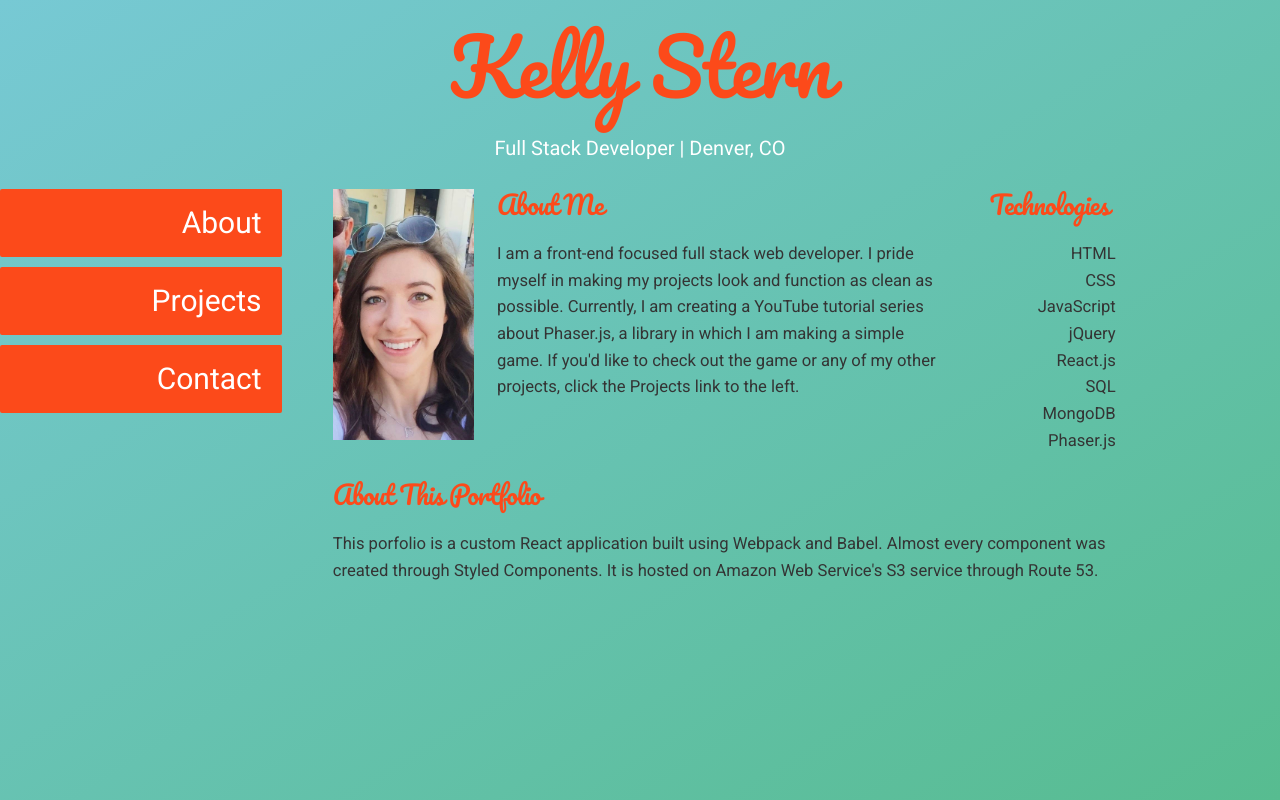
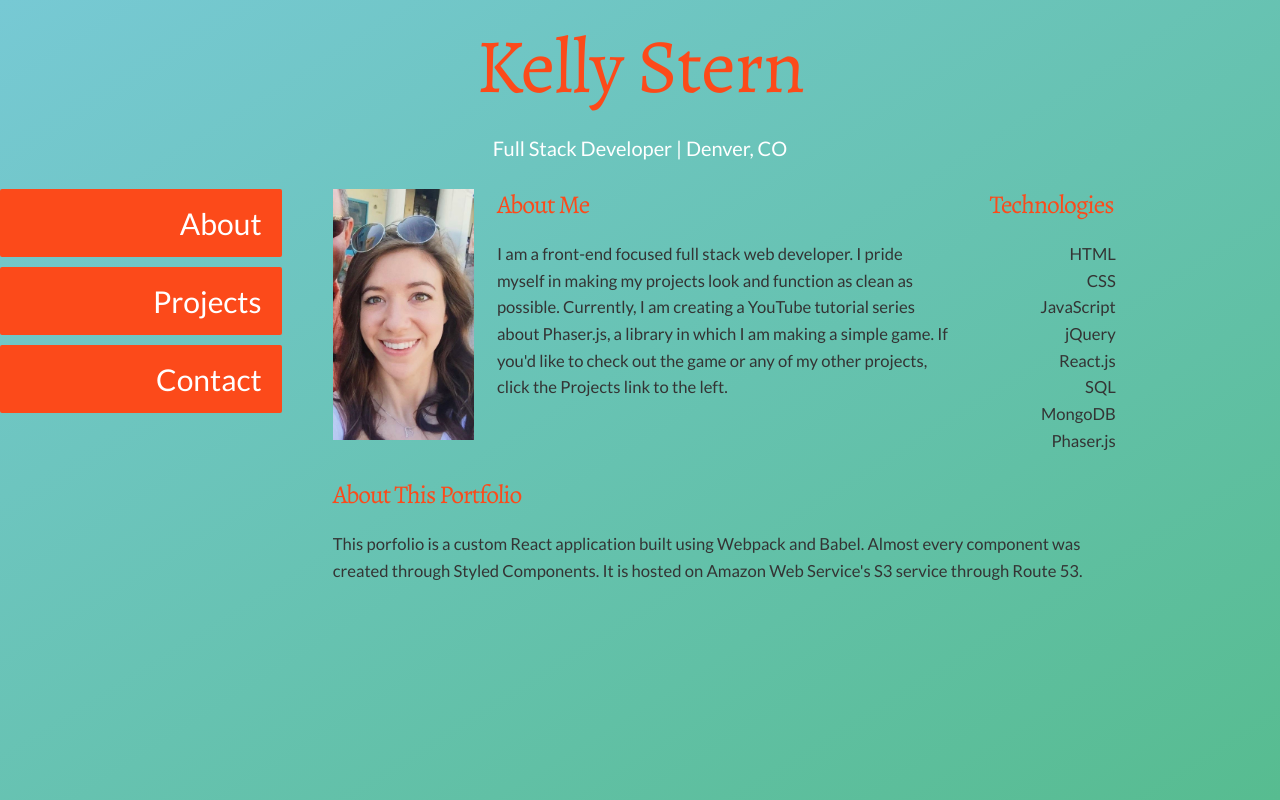
Before and after one commit to kmstern4/react-portfolio, a React app: page / in a window 1280 px wide. Built offline with nearby package versions, Linux system fonts and the light colour scheme.

Commit message:
updated fonts

```diff
--- a/public/style.css
+++ b/public/style.css
@@ -1,7 +1,7 @@
-@import url('https://fonts.googleapis.com/css?family=Pacifico|Roboto');
+@import url('https://fonts.googleapis.com/css?family=Alegreya|Lato');
 
 body {
-    font-family: 'Roboto', sans-serif;
+    font-family: 'Lato', sans-serif;
     background-image: linear-gradient(to bottom right, #77c9d4, #57bc90);
     background-repeat: no-repeat;
     height: 100vh;
--- a/src/components/styledComponents/StyledHeader.js
+++ b/src/components/styledComponents/StyledHeader.js
@@ -1,7 +1,7 @@
 import styled, { css } from 'styled-components';
 
 const StyledHeader = styled.h1`
-    font-family: 'Pacifico', cursive;
+    font-family: 'Alegreya', serif;
     font-size: 12vw;
     color: #fc4a1a;
     text-align: center;
--- a/src/components/styledComponents/StyledTitle.js
+++ b/src/components/styledComponents/StyledTitle.js
@@ -1,7 +1,7 @@
 import styled, { css } from 'styled-components';
 
 const StyledTitle = styled.h2`
-    font-family: 'Pacifico', cursive;
+    font-family: 'Alegreya', serif;
     font-size: 2vw;
     color: #fc4a1a;
 `;
```
